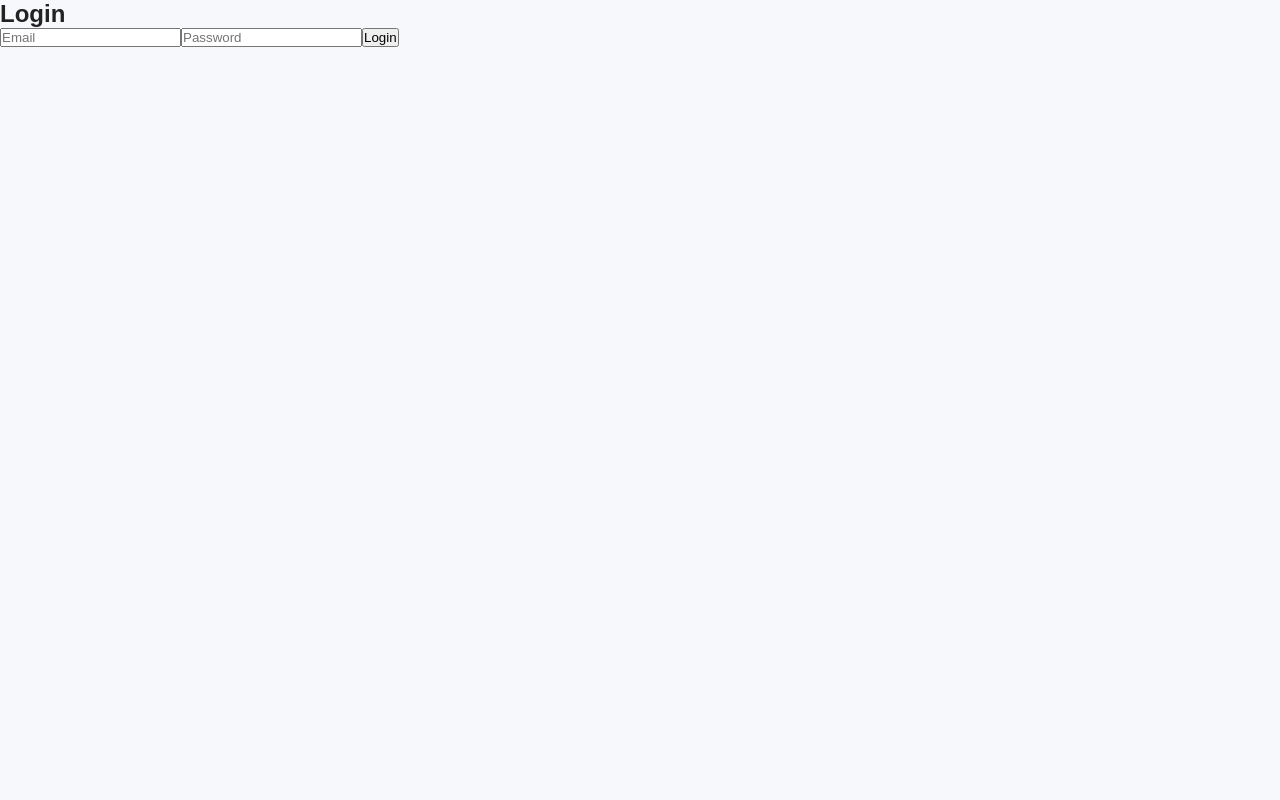
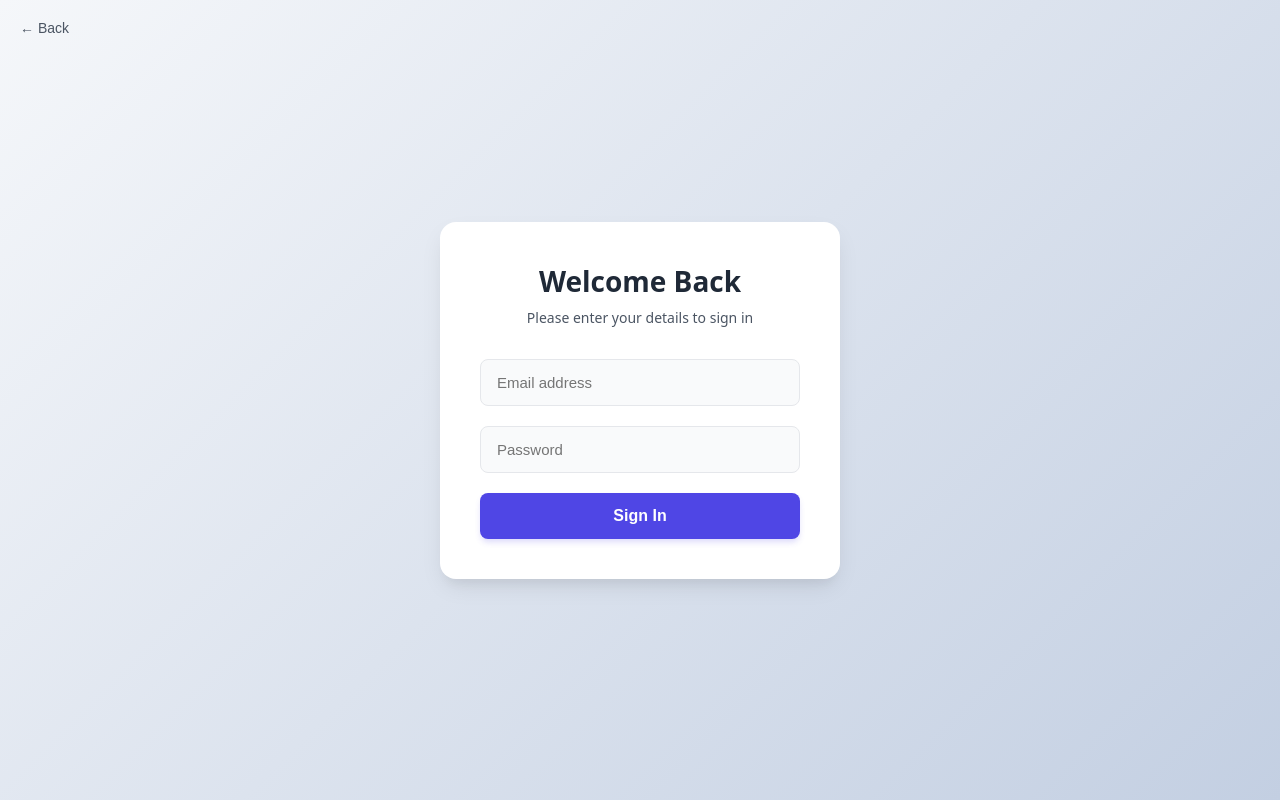
Before and after one commit to Keyvan1369/job-tracker-cv-builder, a React app in the folder frontend/: page /login in a window 1280 px wide. Built offline with nearby package versions, Linux system fonts and the light colour scheme; no server answers; the HTML template or start-up script is replaced by a standard one.

Commit message:
change style

```diff
--- a/frontend/src/pages/Login.jsx
+++ b/frontend/src/pages/Login.jsx
@@ -2,6 +2,7 @@ import { useState } from "react";
 import api from "../services/api";
 import { useNavigate } from "react-router-dom";
 import { useAuth } from "../context/AuthContext";
+import "../styles/Login.css";
 
 export default function Login() {
   const { login } = useAuth();
@@ -12,27 +13,47 @@ export default function Login() {
 
   const handleLogin = async (e) => {
     e.preventDefault();
-
-    const res = await api.post("/auth/login", {
-      email,
-      password,
-    });
-
-    login(res.data);
-
-    navigate("/dashboard");
+    try {
+      const res = await api.post("/auth/login", { email, password });
+      login(res.data);
+      navigate("/dashboard");
+    } catch (error) {
+      console.error(error);
+    }
   };
 
   return (
-    <div>
-      <h2>Login</h2>
+    <div className="login-container">
+      <div className="login-card">
+        <button type="button" className="back-button" onClick={() => navigate(-1)}>
+          &larr; Back
+        </button>
 
-      <form onSubmit={handleLogin}>
-        <input placeholder="Email" onChange={(e) => setEmail(e.target.value)} />
-        <input placeholder="Password" type="password" onChange={(e) => setPassword(e.target.value)} />
+        <h2>Welcome Back</h2>
+        <p className="login-subtitle">Please enter your details to sign in</p>
 
-        <button>Login</button>
-      </form>
+        <form onSubmit={handleLogin} className="login-form">
+          <div className="input-group">
+            <input
+              type="email"
+              placeholder="Email address"
+              onChange={(e) => setEmail(e.target.value)}
+              required
+            />
+          </div>
+
+          <div className="input-group">
+            <input
+              placeholder="Password"
+              type="password"
+              onChange={(e) => setPassword(e.target.value)}
+              required
+            />
+          </div>
+
+          <button type="submit" className="login-button">Sign In</button>
+        </form>
+      </div>
     </div>
   );
 }
--- /dev/null
+++ b/frontend/src/styles/Login.css
@@ -0,0 +1,123 @@
+:root {
+  --primary-color: #4f46e5;
+  --primary-hover: #4338ca;
+  --bg-gradient: linear-gradient(135deg, #f5f7fa 0%, #c3cfe2 100%);
+  --text-main: #1f2937;
+  --text-muted: #4b5563;
+  --card-bg: #ffffff;
+  --input-bg: #f9fafb;
+  --input-border: #e5e7eb;
+  --shadow: 0 10px 25px -5px rgba(0, 0, 0, 0.1), 0 10px 10px -5px rgba(0, 0, 0, 0.04);
+}
+
+.login-container {
+  display: flex;
+  justify-content: center;
+  align-items: center;
+  min-height: 100vh;
+  background: var(--bg-gradient);
+  font-family: system-ui, -apple-system, sans-serif;
+  padding: 20px;
+  box-sizing: border-box;
+}
+
+.login-card {
+  background: var(--card-bg);
+  padding: 40px;
+  border-radius: 16px;
+  box-shadow: var(--shadow);
+  width: 100%;
+  max-width: 400px;
+  text-align: center;
+}
+
+.login-card h2 {
+  margin: 0 0 8px 0;
+  color: var(--text-main);
+  font-size: 28px;
+  font-weight: 700;
+}
+
+.login-subtitle {
+  color: var(--text-muted);
+  font-size: 14px;
+  margin-bottom: 32px;
+}
+
+.login-form {
+  display: flex;
+  flex-direction: column;
+  gap: 20px;
+}
+
+.input-group {
+  position: relative;
+  width: 100%;
+}
+
+.login-form input {
+  width: 100%;
+  padding: 14px 16px;
+  border: 1.5px solid var(--input-border);
+  border-radius: 8px;
+  background-color: var(--input-bg);
+  font-size: 15px;
+  color: var(--text-main);
+  outline: none;
+  box-sizing: border-box;
+  transition: all 0.2s ease-in-out;
+}
+
+.login-form input:focus {
+  border-color: var(--primary-color);
+  background-color: #fff;
+  box-shadow: 0 0 0 4px rgba(79, 70, 229, 0.1);
+}
+
+.login-button {
+  width: 100%;
+  padding: 14px;
+  border: none;
+  border-radius: 8px;
+  background-color: var(--primary-color);
+  color: white;
+  font-size: 16px;
+  font-weight: 600;
+  cursor: pointer;
+  transition: background-color 0.2s ease, transform 0.1s ease;
+  box-shadow: 0 4px 6px -1px rgba(79, 70, 229, 0.2);
+}
+
+.login-button:hover {
+  background-color: var(--primary-hover);
+}
+
+.login-button:active {
+  transform: scale(0.98);
+}
+
+@media (max-width: 480px) {
+  .login-card {
+    padding: 32px 24px;
+  }
+}
+.back-button {
+  position: absolute;
+  top: 20px;
+  left: 20px;
+  background: none;
+  border: none;
+  color: var(--text-muted);
+  font-size: 14px;
+  font-weight: 500;
+  cursor: pointer;
+  display: flex;
+  align-items: center;
+  gap: 4px;
+  transition: color 0.2s ease;
+  padding: 0;
+}
+
+.back-button:hover {
+  color: var(--primary-color);
+}
```
